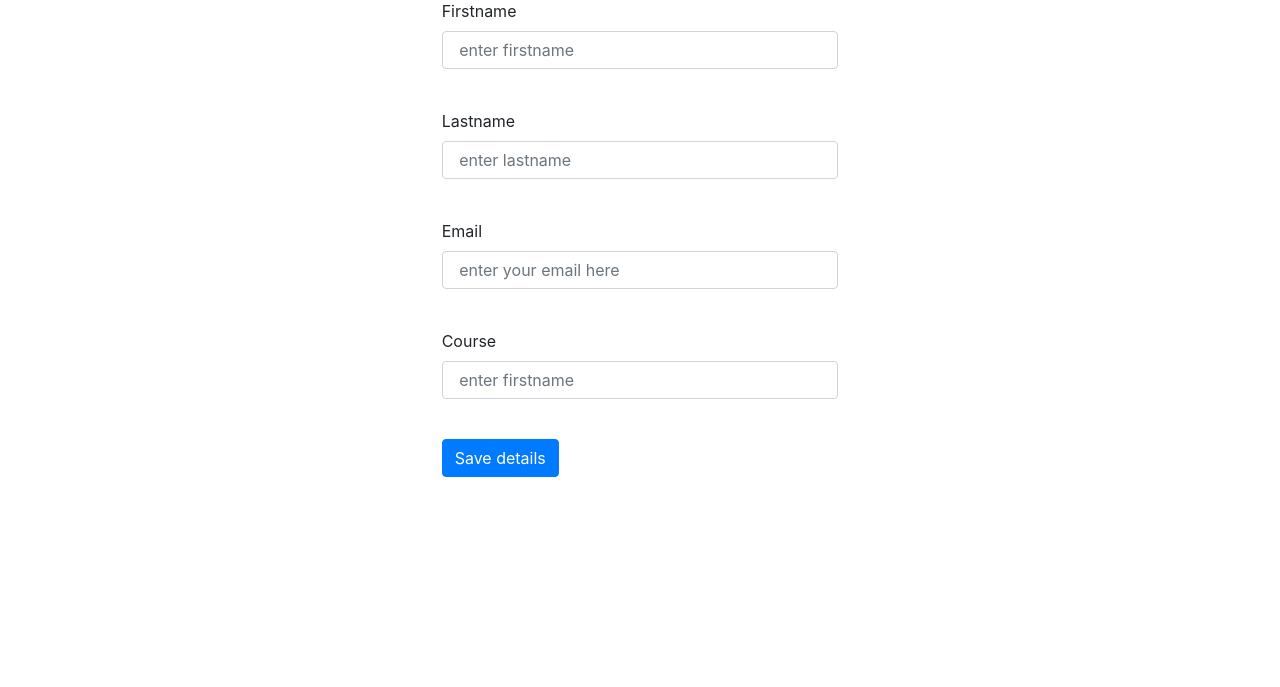
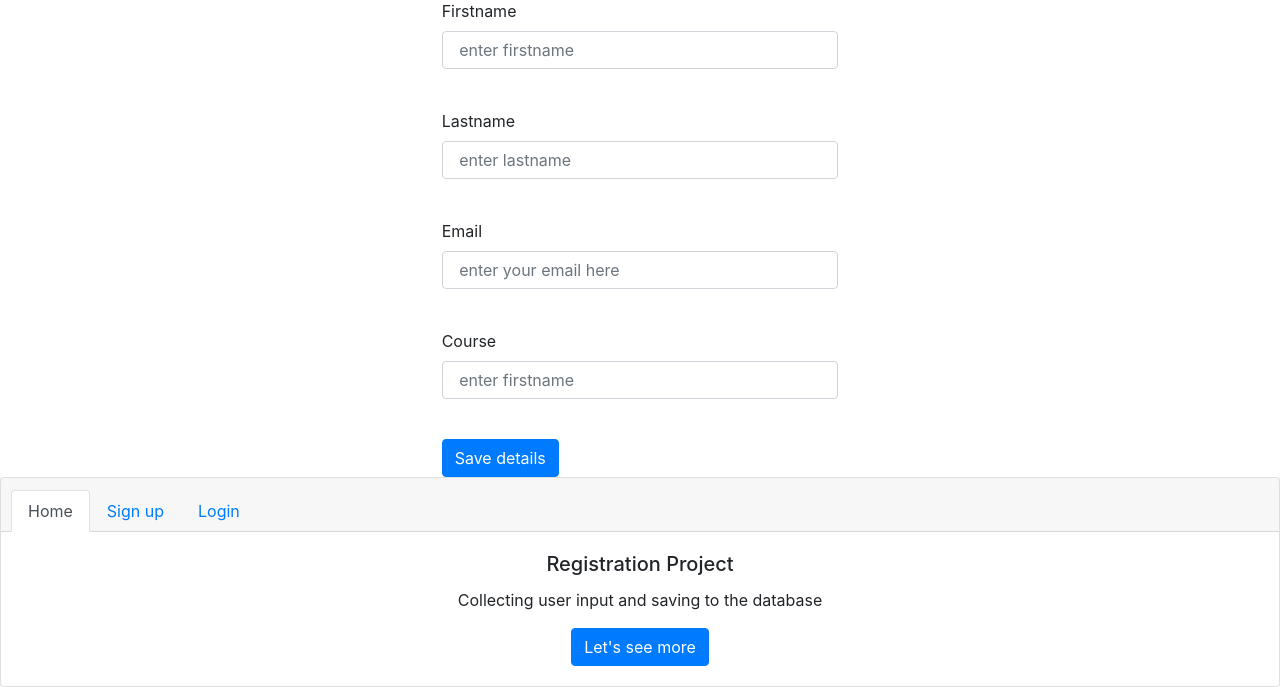
Before and after one commit to Ogola22/Formvalidations, a PHP site: page / in a window 1280 px wide. Shown: the part 120-807 px from the top of the page. Before the commit the page ends 597 px from the top, so only its background shows below. Run offline with PHP 8.4, Linux system fonts and the light colour scheme.

Commit message:
footer section

```diff
--- /dev/null
+++ b/footer.php
@@ -0,0 +1,33 @@
+<!DOCTYPE html>
+<html lang="en">
+<head>
+    <meta charset="UTF-8">
+    <meta http-equiv="X-UA-Compatible" content="IE=edge">
+    <meta name="viewport" content="width=device-width, initial-scale=1.0">
+    <title>form</title>
+    <link rel="stylesheet" href="./bootstrap-4.6.2-dist/css/bootstrap.min.css ">
+
+</head>
+<body>
+<div class="card text-center">
+  <div class="card-header">
+    <ul class="nav nav-tabs card-header-tabs">
+      <li class="nav-item">
+        <a class="nav-link active" aria-current="true" href="index.php">Home</a>
+      </li>
+      <li class="nav-item">
+        <a class="nav-link" href="signup.php">Sign up</a>
+      </li>
+      <li class="nav-item">
+        <a class="nav-link" href="login.php">Login</a>
+      </li>
+    </ul>
+  </div>
+  <div class="card-body">
+    <h5 class="card-title">Registration Project</h5>
+    <p class="card-text">Collecting user input and saving to the database</p>
+    <a href="#" class="btn btn-primary">Let's see more</a>
+  </div>
+</div>
+</body>
+</html>
--- a/index.php
+++ b/index.php
@@ -1,5 +1,6 @@
 <?php include("dbh.php")?>
 <?php include("header.php")?>
+
 <!DOCTYPE html>
 <html lang="en">
 <head>
@@ -123,4 +124,5 @@ if(isset($_POST['save'])){
       </form>
     </div>
 </body>
+<?php include("footer.php")?>
 </html>
--- a/login.php
+++ b/login.php
@@ -70,4 +70,5 @@ if(isset($_POST['save'])){
       </form>
 </div>
 </body>
+<?php include("footer.php")?>
 </html>
--- a/signup.php
+++ b/signup.php
@@ -91,4 +91,5 @@ if(isset($_POST['save'])){
       </form>
 </div>
 </body>
+<?php include("footer.php")?>
 </html>
```
